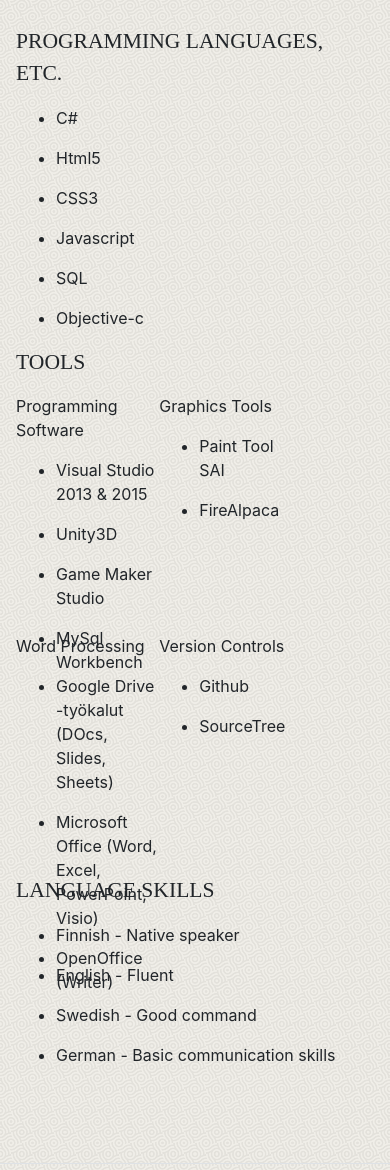
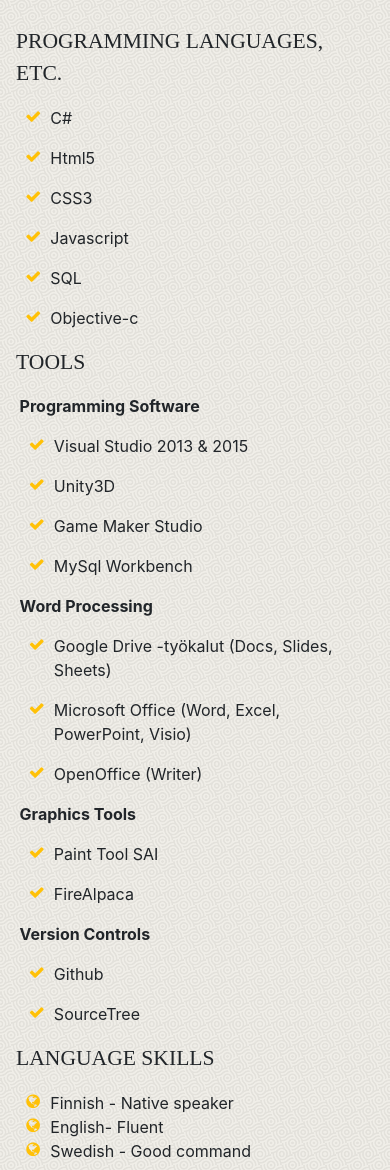
Before and after one commit to xkamilla/xkamilla.github.io, a website with bundled scripts: page index.html in a window 390 px wide. Shown: the part 4761-5931 px from the top of the page. Built offline with nearby package versions, Linux system fonts and the light colour scheme; a web font is replaced by a local one.

Commit message:
Skills work. More oulook modifications

```diff
--- a/css/resume.min.css
+++ b/css/resume.min.css
@@ -84,7 +84,7 @@
 	{
 		max-width:10rem;
 		max-height:10rem;
-		border:.5rem solid rgba(255,255,255,.2)
+		border:.5rem solid rgba(239,90,57,.8)
 	}
 	#sideNav .navbar-collapse
 	{
@@ -143,7 +143,7 @@
 }
 .text-primary
 {
-	color:#1a9185!important
+	color:#ef5a39!important
 }
 a
 {
@@ -158,28 +158,30 @@
 	margin-bottom: 2em;
 }
 
-.floatleft
+.box
 {
-	/*float:left;*/
-	/*border:1px solid red;*/
+	float:left;
+    position: relative;
+    width: 30%;
+    margin-top:1.7%;
+    margin-right:1.7%;
+    margin-bottom:1.7%;
 }
-.floatright
+@media(max-width:768px)
 {
-	/*float:left;*/
-	/*border:1px solid red;*/
+	.box
+	{
+		float:none;
+		width:90%;
+		margin:1%;
+	}
+}
+.subheading-small
+{
+	font-weight: bold;
 }
 
-.leftcontainer
+.bullet-icon
 {
-	/*border:1px solid blue;*/
-	height: 15em;
-	width:40%;
-	float:left;
+	color:#ef5a39!important;
 }
-.rightcontainer
-{
-	/*border:1px solid black;*/
-	height: 15em;
-	width:40%;
-	float:left;
-}
--- a/index.html
+++ b/index.html
@@ -54,7 +54,7 @@
             <a class="nav-link js-scroll-trigger" href="#skills">Skills</a>
           </li>
           <li class="nav-item">
-            <a class="nav-link js-scroll-trigger" href="#interests">Hobbies, etc.</a>
+            <a class="nav-link js-scroll-trigger" href="#hobbies">Hobbies, etc.</a>
           </li>
           <li class="nav-item">
             <a class="nav-link js-scroll-trigger" href="#projects">Projects</a>
@@ -204,80 +204,80 @@
           <h2 class="mb-5">Skills</h2>
 
           <div class="subheading mb-3">Programming Languages, etc.</div>
-          <ul>
+          <ul class="fa-ul mb-0">
             <li>
-              <p>C#</p>
+              <i class="fa-li fa fa-check text-warning bullet-icon"></i><p>C#</p>
             </li>
             <li>
-              <p>Html5</p>
+              <i class="fa-li fa fa-check text-warning bullet-icon"></i><p>Html5</p>
             </li>
             <li>
-              <p>CSS3</p>
+              <i class="fa-li fa fa-check text-warning bullet-icon"></i><p>CSS3</p>
             </li>
             <li>
-              <p>Javascript</p>
+              <i class="fa-li fa fa-check text-warning bullet-icon"></i><p>Javascript</p>
             </li>
             <li>
-              <p>SQL</p>
+              <i class="fa-li fa fa-check text-warning bullet-icon"></i><p>SQL</p>
             </li>
             <li>
-              <p>Objective-c</p>
+              <i class="fa-li fa fa-check text-warning bullet-icon"></i><p>Objective-c</p>
             </li>
           </ul>
 
           <div class="subheading mb-3">Tools</div>
 
-          <div class="leftcontainer">
-            <p>Programming Software</p>
-          <ul>
+          <div class="box">
+            <p class="subheading-small">Programming Software</p>
+          <ul class="fa-ul mb-0">
             <li>
-              <p>Visual Studio 2013 &amp; 2015</p>
+              <i class="fa-li fa fa-check text-warning bullet-icon"></i><p>Visual Studio 2013 &amp; 2015</p>
             </li>
             <li>
-              <p>Unity3D</p>
+              <i class="fa-li fa fa-check text-warning bullet-icon"></i><p>Unity3D</p>
             </li>
             <li>
-              <p>Game Maker Studio</p>
+              <i class="fa-li fa fa-check text-warning bullet-icon"></i><p>Game Maker Studio</p>
             </li>
             <li>
-              <p>MySql Workbench</p>
+              <i class="fa-li fa fa-check text-warning bullet-icon"></i><p>MySql Workbench</p>
             </li>
           </ul>
         </div>
-          <div class="leftcontainer">
-          <p>Graphics Tools</p>
-          <ul>
+          <div class="box">
+          <p class="subheading-small">Word Processing</p>
+          <ul class="fa-ul mb-0">
             <li>
-              <p>Paint Tool SAI</p>
+              <i class="fa-li fa fa-check text-warning bullet-icon"></i><p>Google Drive -työkalut (Docs, Slides, Sheets)</p>
             </li>
             <li>
-              <p>FireAlpaca</p>
+              <i class="fa-li fa fa-check text-warning bullet-icon"></i><p>Microsoft Office (Word, Excel, PowerPoint, Visio)</p>
+            </li>
+            <li>
+              <i class="fa-li fa fa-check text-warning bullet-icon"></i><p>OpenOffice (Writer)</p>
             </li>
           </ul>
         </div>
-
-        <div class="rightcontainer">
-          <p>Word Processing</p>
-          <ul>
+        <div style="clear:both;"></div>
+        <div class="box">
+          <p class="subheading-small">Graphics Tools</p>
+          <ul class="fa-ul mb-0">
             <li>
-              <p>Google Drive -työkalut (DOcs, Slides, Sheets)</p>
+              <i class="fa-li fa fa-check text-warning bullet-icon"></i><p>Paint Tool SAI</p>
             </li>
             <li>
-              <p>Microsoft Office (Word, Excel, PowerPoint, Visio)</p>
-            </li>
-            <li>
-              <p>OpenOffice (Writer)</p>
+              <i class="fa-li fa fa-check text-warning bullet-icon"></i><p>FireAlpaca</p>
             </li>
           </ul>
         </div>
-        <div class="rightcontainer">
-          <p>Version Controls</p>
-          <ul>
+        <div class="box">
+          <p class="subheading-small">Version Controls</p>
+          <ul class="fa-ul mb-0">
             <li>
-              <p>Github</p>
+              <i class="fa-li fa fa-check text-warning bullet-icon"></i><p>Github</p>
             </li>
             <li>
-              <p>SourceTree</p>
+              <i class="fa-li fa fa-check text-warning bullet-icon"></i><p>SourceTree</p>
             </li>
           </ul>
         </div>
@@ -285,18 +285,14 @@
       </div>
         <div style="clear:both;">
           <div class="subheading mb-3">Language Skills</div>
-          <ul>
+          <ul class="fa-ul mb-0">
             <li>
-              <p>Finnish - Native speaker</p>
-            </li>
+              <i class="fa-li fa fa-globe text-warning bullet-icon"></i>
+              Finnish - Native speaker</li>
             <li>
-              <p>English - Fluent</p>
-            </li>
+              <i class="fa-li fa fa-globe text-warning bullet-icon"></i>English- Fluent</li>
             <li>
-              <p>Swedish - Good command</p>
-            </li>
-            <li>
-              <p>German - Basic communication skills</p>
+              <i class="fa-li fa fa-globe text-warning bullet-icon"></i><p>Swedish - Good command</p>
             </li>
          </ul>
         </div>
@@ -317,22 +313,22 @@
           <h2 class="mb-5">Projects</h2>
           <ul class="fa-ul mb-0">
             <li>
-              <i class="fa-li fa fa-rocket text-warning"></i>
+              <i class="fa-li fa fa-diamond text-warning"></i>
               <a href="https://xkamilla.github.io/gamerepo">Op</a></li>
             <li>
-              <i class="fa-li fa fa-rocket text-warning"></i>
+              <i class="fa-li fa fa-diamond text-warning"></i>
               <a href="https://xkamilla.github.io/spacerepo">Space</a></li>
             <li>
-              <i class="fa-li fa fa-rocket text-warning"></i>
+              <i class="fa-li fa fa-diamond text-warning"></i>
               Land Crashers</li>
             <li>
-              <i class="fa-li fa fa-rocket text-warning"></i>
+              <i class="fa-li fa fa-diamond text-warning"></i>
               Kirjastopeli</li>
             <li>
-              <i class="fa-li fa fa-rocket text-warning"></i>
+              <i class="fa-li fa fa-diamond text-warning"></i>
               Joen Isännöintikeidas</li>
             <li>
-              <i class="fa-li fa fa-rocket text-warning"></i>
+              <i class="fa-li fa fa-diamond text-warning"></i>
               Village People</li>
           </ul>
         </div>
```
